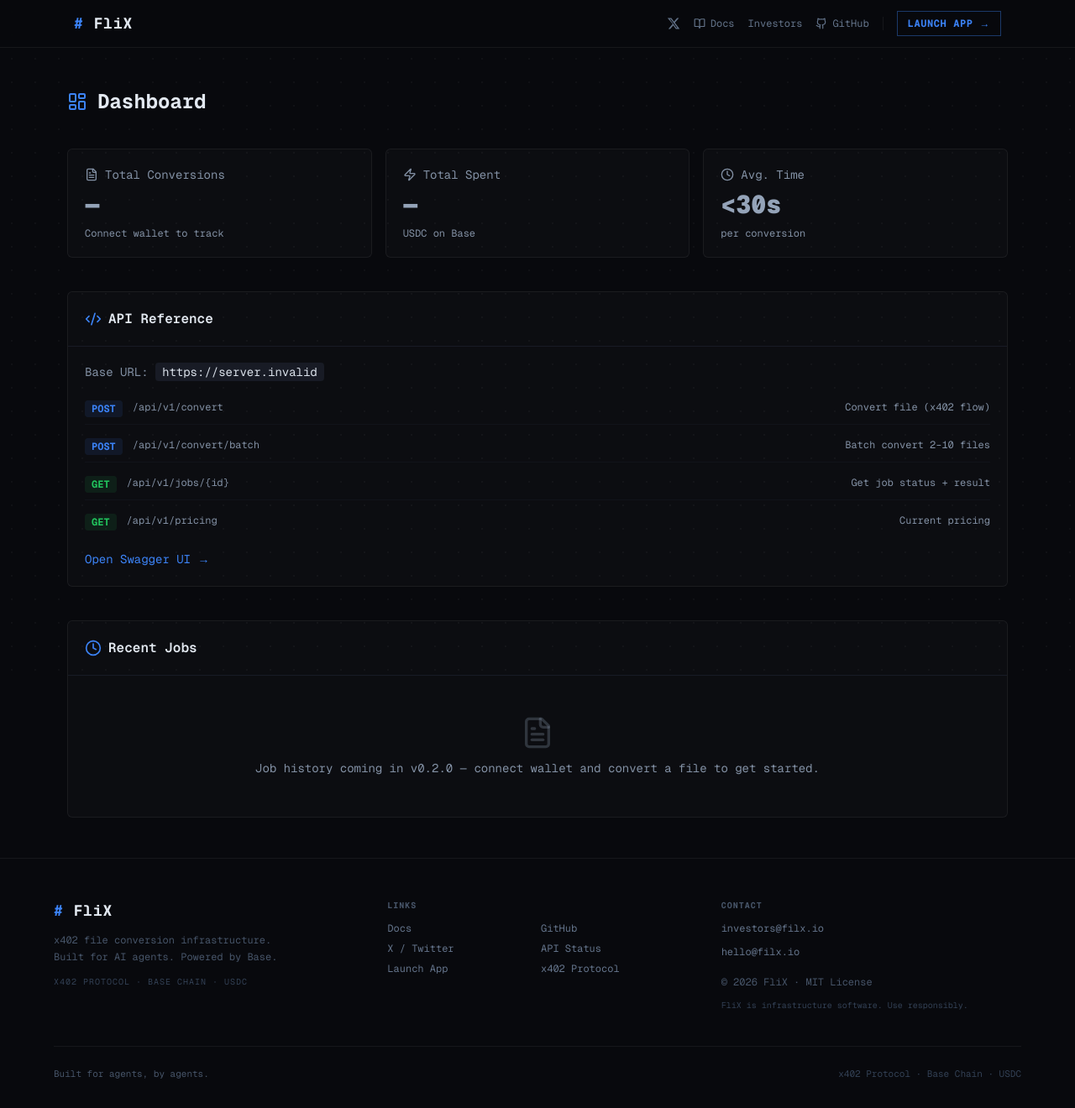
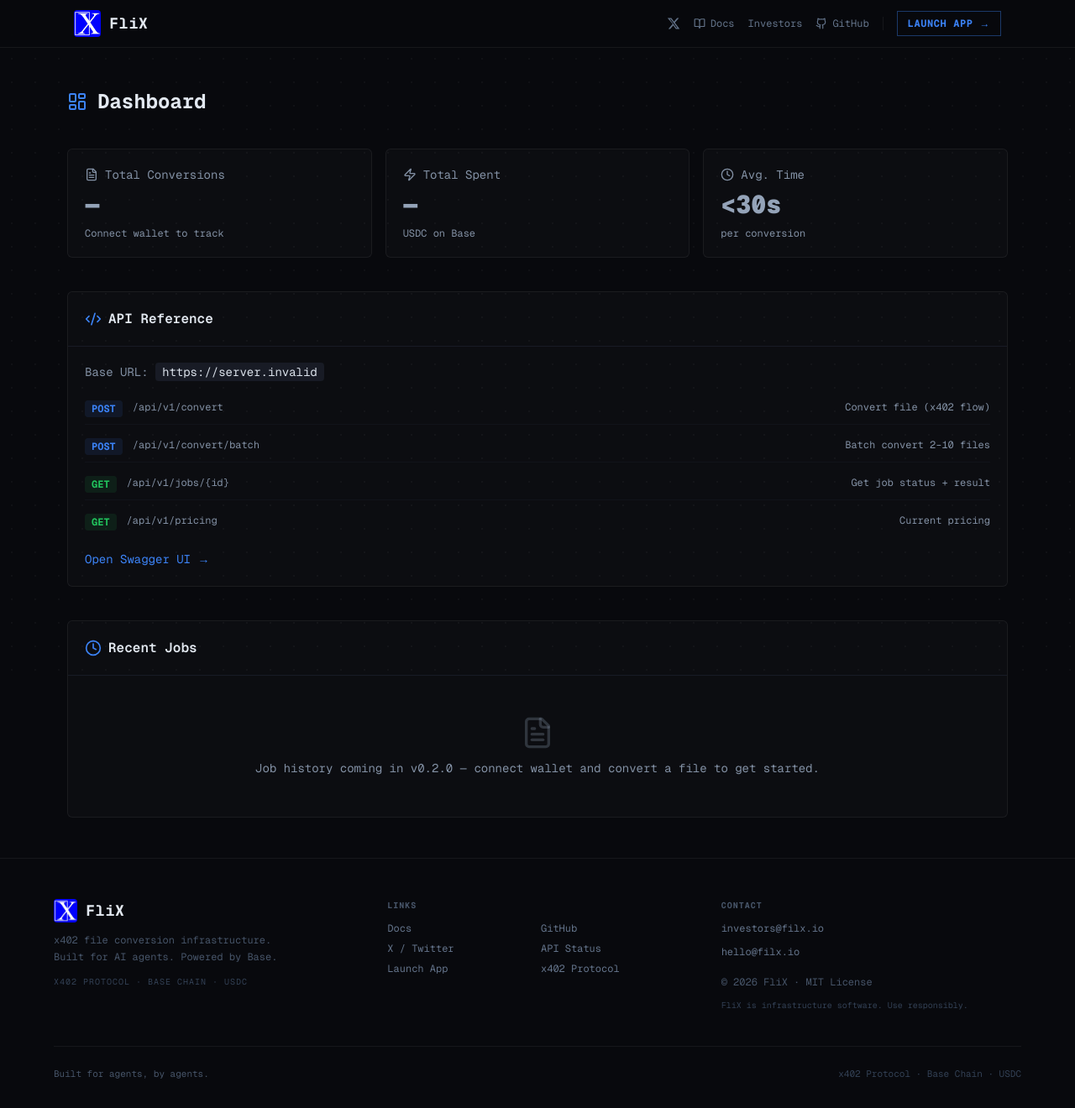
Before and after one commit to filx-io/filx, a Next.js app in the folder frontend/: page /dashboard in a window 1280 px wide. Shown: the whole page at 84% size. Built offline with nearby package versions, Linux system fonts and the light colour scheme; no server answers.

Commit message:
replace logo and favicon with new X icon image

```diff
--- a/frontend/app/icon.tsx
+++ /dev/null
@@ -1,29 +0,0 @@
-import { ImageResponse } from "next/og";
-
-export const size = { width: 32, height: 32 };
-export const contentType = "image/png";
-
-export default function Icon() {
-  return new ImageResponse(
-    (
-      <div
-        style={{
-          fontSize: 18,
-          background: "#3b82f6",
-          width: "100%",
-          height: "100%",
-          display: "flex",
-          alignItems: "center",
-          justifyContent: "center",
-          color: "white",
-          fontWeight: 900,
-          borderRadius: 6,
-          fontFamily: "monospace",
-        }}
-      >
-        FX
-      </div>
-    ),
-    { ...size }
-  );
-}
--- a/frontend/components/footer.tsx
+++ b/frontend/components/footer.tsx
@@ -1,3 +1,5 @@
+import Image from "next/image";
+
 export function Footer() {
   return (
     <footer className="border-t border-white/[0.06] pt-12 pb-8 px-6">
@@ -6,8 +8,15 @@
         <div className="grid grid-cols-1 md:grid-cols-3 gap-10 pb-10 border-b border-white/[0.06]">
           {/* Left: Brand */}
           <div className="space-y-3">
-            <div className="font-mono font-bold text-slate-200 text-lg tracking-wider">
-              <span className="text-[#3b82f6]">#</span> FliX
+            <div className="flex items-center gap-2.5">
+              <Image
+                src="/assets/logo.jpg"
+                alt="FliX"
+                width={28}
+                height={28}
+                className="rounded-sm"
+              />
+              <span className="font-mono font-bold text-slate-200 text-lg tracking-wider">FliX</span>
             </div>
             <p className="font-mono text-slate-600 text-xs leading-relaxed">
               x402 file conversion infrastructure.<br />
--- a/frontend/components/navbar.tsx
+++ b/frontend/components/navbar.tsx
@@ -1,12 +1,20 @@
 import { Github, BookOpen } from "lucide-react";
+import Image from "next/image";
 
 export function Navbar() {
   return (
     <header className="sticky top-0 z-50 border-b border-white/[0.06] bg-[#08090d]/90 backdrop-blur-md">
       <div className="max-w-6xl mx-auto px-6 h-14 flex items-center justify-between gap-4">
         {/* Logo */}
-        <a href="https://filx.io" className="font-mono font-bold text-lg text-slate-200 tracking-wider hover:text-white transition-colors">
-          <span className="text-[#3b82f6]">#</span> FliX
+        <a href="https://filx.io" className="flex items-center gap-2.5 hover:opacity-80 transition-opacity">
+          <Image
+            src="/assets/logo.jpg"
+            alt="FliX"
+            width={32}
+            height={32}
+            className="rounded-sm"
+          />
+          <span className="font-mono font-bold text-lg text-slate-200 tracking-wider">FliX</span>
         </a>
 
         {/* Right side */}
```
Also changed, not shown: frontend/app/icon.jpg (added), frontend/public/assets/logo.jpg (added).
